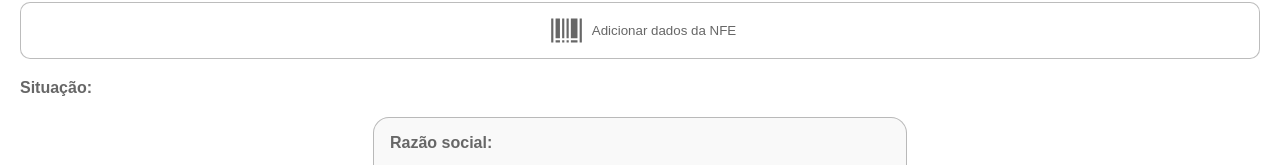
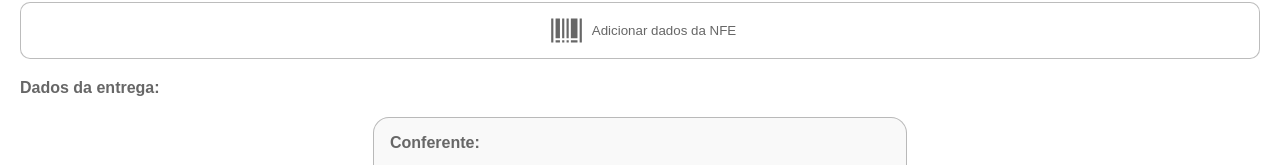
Before and after one commit to Tiagopalmeira/ScripLog, a React (Vite) app: page / in a window 1280 px wide. Both pictures are taken after a click on the button "Enviar NFE". Shown: the part 635-800 px from the top of the page. Built offline with nearby package versions, Linux system fonts and the light colour scheme.

Commit message:
Update CPF e nome do conferente

```diff
--- a/src/components/FormEnvio.jsx
+++ b/src/components/FormEnvio.jsx
@@ -64,14 +64,14 @@ export default function FormEnvio() {
       {showQRScanner && <QRScanner />}
 
       <form onSubmit={handleSubmit}>
-        <span className="titulo">Situação:</span>
+        <span className="titulo">Dados da entrega:</span>
         <div className="box">
           <ul>
             <li>
-              <span className="textointerno"> Razão social:</span>
-              <input type="text" className="inputtext" placeholder="Digite a razão social da empresa." />
-              <span className="textointerno"> CNPJ:</span>
-              <input type="text" className="inputtext" placeholder="Digite o CNPJ da empresa." />
+              <span className="textointerno"> Conferente:</span>
+              <input type="text" className="inputtext" placeholder="Digite o nome completo do conferente" />
+              <span className="textointerno"> CPF: </span>
+              <input type="text" className="inputtext" placeholder="Digite o CPF do conferente." />
             </li>
           </ul>
         </div>
```
